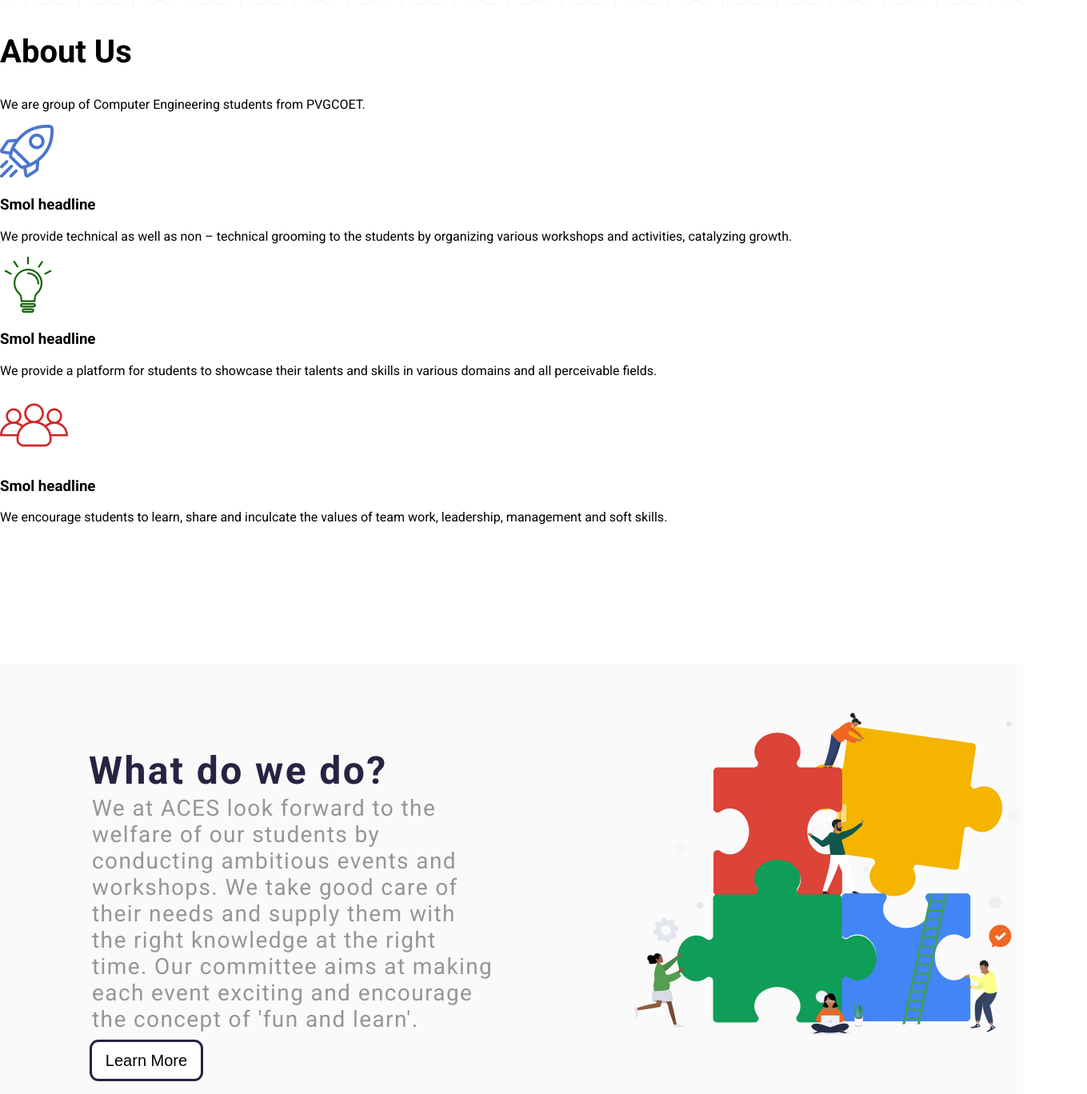
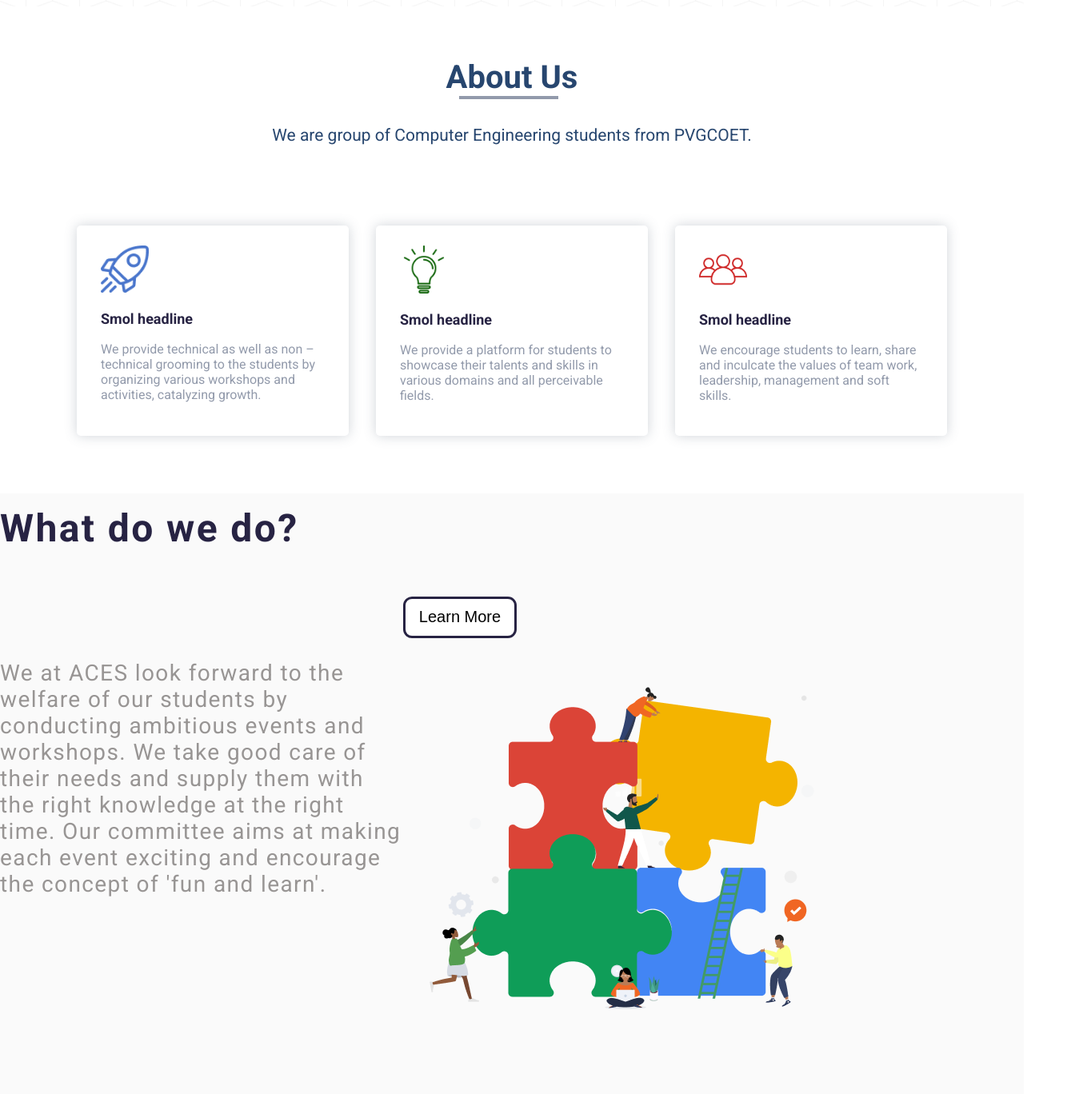
Before and after one commit to acespvgcoet/ACES-Website, a React (Create React App) app: page / in a window 1280 px wide. Shown: the part 700-2068 px from the top of the page at 80% size, 1359 px wide, since content can reach past the window. Built offline with nearby package versions, Linux system fonts and the light colour scheme.

Commit message:
Home: about-us section complete

```diff
--- a/src/css/Home.css
+++ b/src/css/Home.css
@@ -54,23 +54,79 @@
   height: auto;
 }
 
+.about-us-container {
+  margin: 2rem 5rem 1rem;
+  display: flex;
+  flex-direction: column;
+  align-items: center;
+  background-color: #ffffff;
+}
+
+.about-us-main {
+  text-align: center;
+  color: var(--blueText);
+}
+
 .about-us-main h1 {
   font-size: 40px;
 }
 
-.bottom-container
-{
-position: absolute;
+.about-us-main h1::after {
+  content: "";
+  display: block;
+  border: 2px solid #929aab;
+  width: 20%;
+  margin-left: 39%;
+}
+
+.about-us-main p {
+  font-size: 21px;
+}
+
+.features {
+  margin-top: 5rem;
+}
+
+.features-row {
+  display: flex;
+  flex-direction: row;
+  justify-content: space-between;
+}
+
+.feature-card {
+  width: 25%;
+  height: auto;
+  margin: 0 1rem 2rem;
+  box-shadow: 0 0 15px rgba(99, 114, 130, 0.3);
+  padding: 25px 30px;
+  border-radius: 5px;
+}
+
+.feature-card img {
+  width: 60px;
+}
+
+.feature-card h3 {
+  color: var(--darkBlueText);
+  font-size: 1.125rem;
+}
+
+.feature-card p {
+  color: var(--greyText);
+}
+
+.bottom-container {
+  /* position: absolute; */
   width: 100%;
   height: 1537px;
   left: 0px;
   right: 0px;
   top: 1530px;
-bottom:1000px;
-background: #FAFAFA;
+  bottom: 1000px;
+  background: #fafafa;
 }
-.description-1-content h2{
-position: absolute;
+.description-1-content h2 {
+  /* position: absolute; */
   width: 378px;
   height: 89px;
   left: 111px;
@@ -86,8 +142,8 @@ letter-spacing: 0.05em;
   color: #272343;
 }
 
-.description-1-content p
-{position: absolute;
+.description-1-content p {
+  /* position: absolute; */
   width: 504px;
   height: 399px;
   left: 115px;
@@ -101,35 +157,33 @@ display: flex;
   align-items: center;
   letter-spacing: 0.05em;
 
-color: #929AAB;}
+  color: #929aab;
+}
 
-
-.description p{
-  color:#989594;
-float:left;
-
+.description p {
+  color: #989594;
+  float: left;
 }
-.description-1 button{
- position: absolute;
+.description-1 button {
+  /* position: absolute; */
   width: 142px;
   height: 52px;
   left: 112px;
   top: 470px;
   cursor: pointer;
- font-size:20px;
-background: #FFFFFF;
+  font-size: 20px;
+  background: #ffffff;
   border: 3px solid #272343;
   box-sizing: border-box;
   border-radius: 11px;
 }
-.blocks-img img{
-position:absolute;
-left:760px;
-
+.blocks-img img {
+  /* position: absolute; */
+  left: 760px;
 }
 
-.description-2-content h2{
-	position: absolute;
+.description-2-content h2 {
+  /* position: absolute; */
   width: 636px;
   height: 89px;
   left: 723px;
@@ -144,8 +198,8 @@ align-items: center;
   letter-spacing: 0.05em;
   color: #272343;
 }
-.description-2-content p{
-position: absolute;
+.description-2-content p {
+  /* position: absolute; */
   width: 552px;
   height: 304px;
   left: 728px;
@@ -158,32 +212,28 @@ line-height: 33px;
   display: flex;
   align-items: center;
   letter-spacing: 0.05em;
-color: #929AAB;
+  color: #929aab;
 }
-.description-2 button{
-	position: absolute;
+.description-2 button {
+  /* position: absolute; */
   width: 173px;
   height: 52px;
   left: 719px;
   top: 920px;
-font-size:20px;
+  font-size: 20px;
   cursor: pointer;
-background: #FFFFFF;
+  background: #ffffff;
   border: 3px solid #272343;
   box-sizing: border-box;
   border-radius: 11px;
 }
-.globe-img img{
-	position:absolute;
-	top:555px;
+.globe-img img {
+  /* position: absolute; */
+  top: 555px;
   left: 115px;
-	width:540px;
-	height:540px;
+  width: 540px;
+  height: 540px;
 }
-
-
-
-
 
 .vision-content p {
   position: absolute;
@@ -248,4 +298,10 @@ border-radius: 11px;
     line-height: 1.5;
     width: 100%;
   }
+  .features-row {
+    flex-direction: column;
   }
+  .feature-card {
+    width: 82%;
+  }
+}
```
Also changed, not shown: 1 other file (tests, documents, lock files or other folders). Lines whose indentation alone changed are shown as unchanged.
